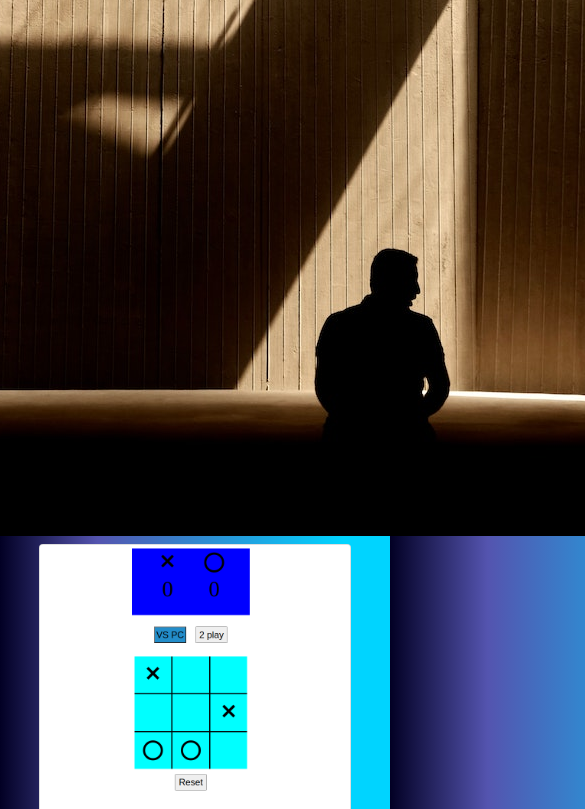
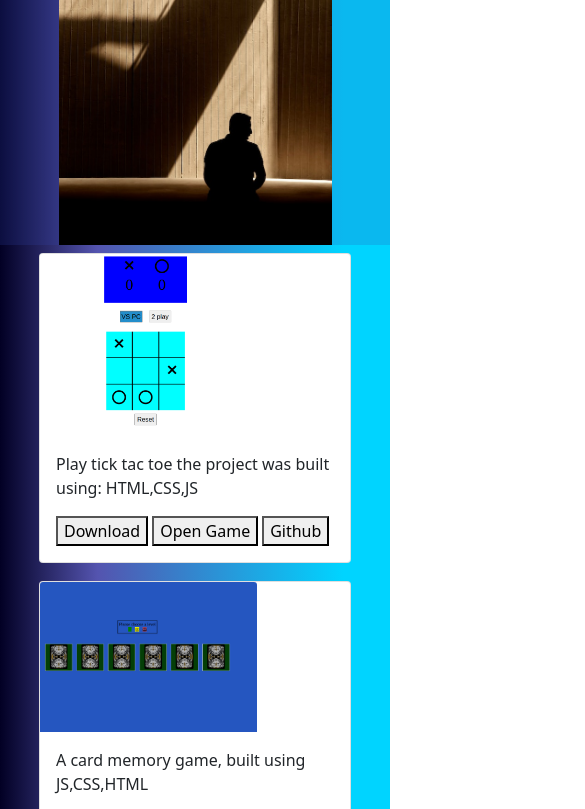
Before and after one commit to rapha-a-b/portfolio, a plain HTML site: page index.html in a window 390 px wide. Shown: the part 59-868 px from the top of the page, 585 px wide, since content can reach past the window. Drawn offline with nearby package versions, Linux system fonts and the light colour scheme.

Commit message:
css fix mobile view width

```diff
--- a/style.css
+++ b/style.css
@@ -27,6 +27,9 @@ body {
     width: 80% !important;
   }
 }
+img {
+  max-width: 70%;
+}
 
 .card {
   margin-bottom: 10px;
```
